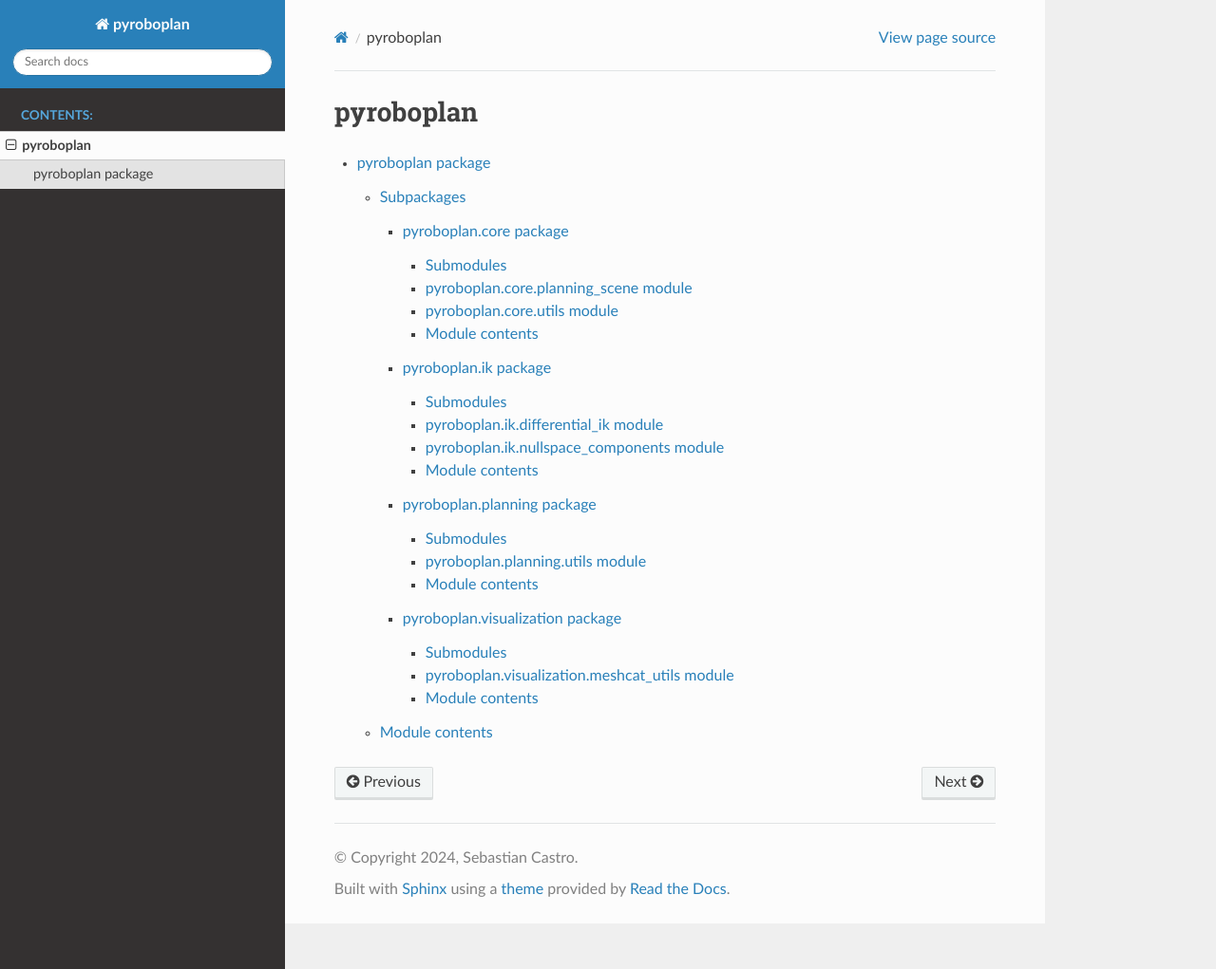
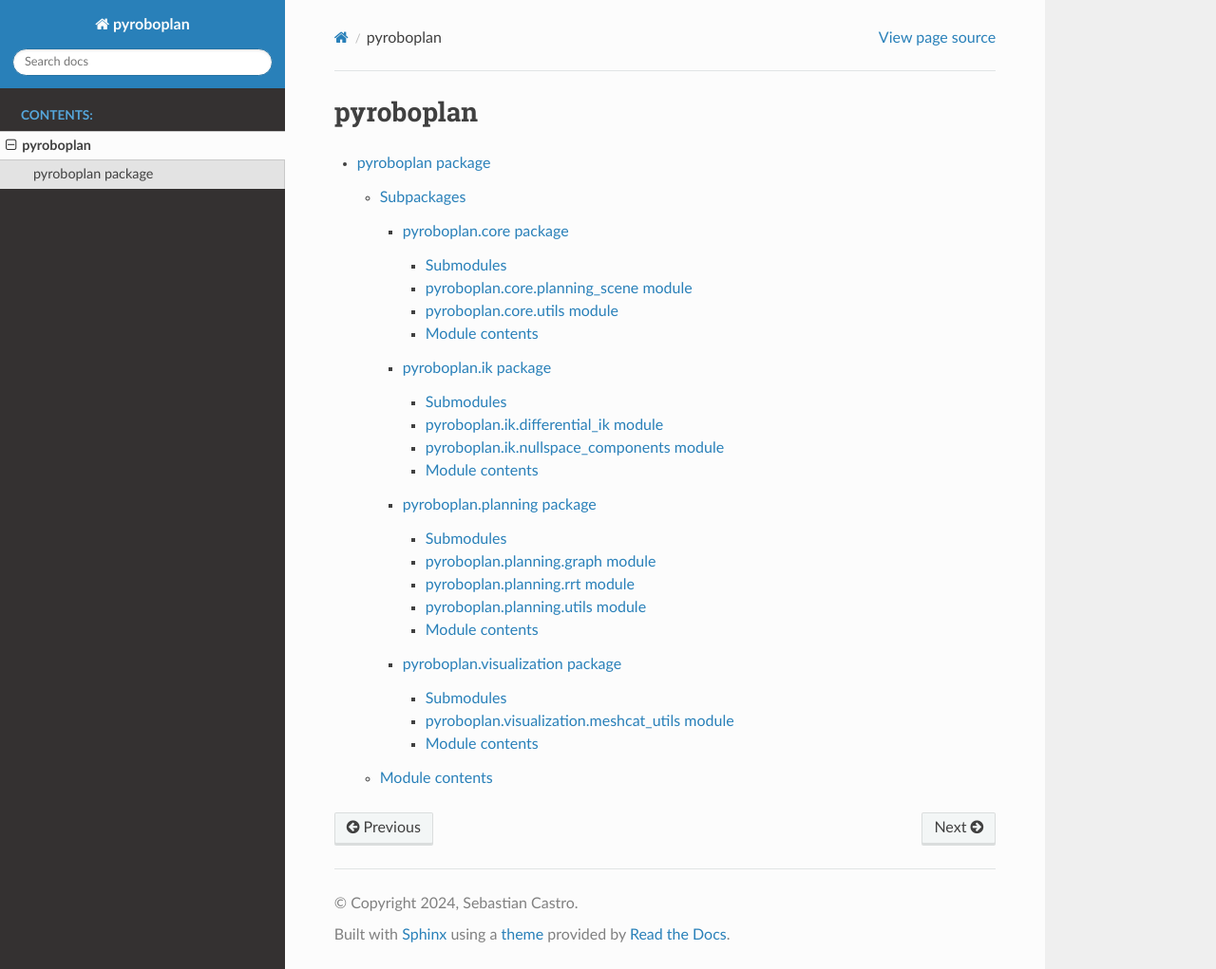
Before and after one commit to sea-bass/pyroboplan, a Sphinx documentation site: the page built from docs/source/modules.rst, in a window 1280 px wide and 1021 px high. Shown: the whole window at 95% size. Built offline with Sphinx 7.4.7 and the Read the Docs theme 2.0.0, drawn with Linux system fonts in a browser that asks for light colours.

Commit message:
Add generated docs headers for graph and RRT modules

```diff
--- a/docs/source/pyroboplan.planning.rst
+++ b/docs/source/pyroboplan.planning.rst
@@ -3,6 +3,22 @@
 
 Submodules
 ----------
+
+pyroboplan.planning.graph module
+--------------------------------
+
+.. automodule:: pyroboplan.planning.graph
+   :members:
+   :undoc-members:
+   :show-inheritance:
+
+pyroboplan.planning.rrt module
+------------------------------
+
+.. automodule:: pyroboplan.planning.rrt
+   :members:
+   :undoc-members:
+   :show-inheritance:
 
 pyroboplan.planning.utils module
 --------------------------------
```
